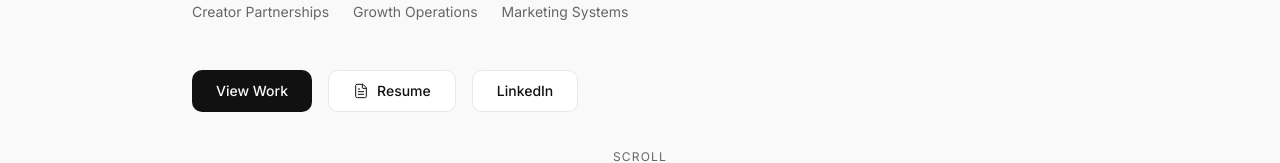
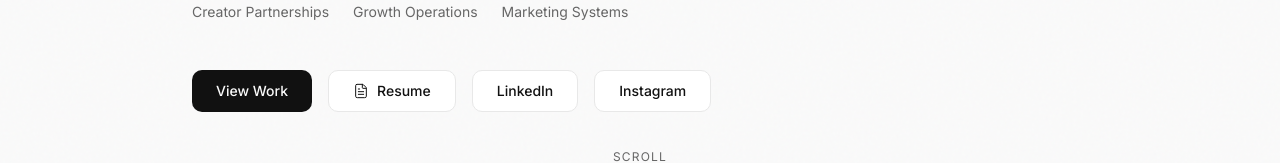
Before and after one commit to harshaldulera/growth-portfolio, a React (Vite) app: page / in a window 1280 px wide. Shown: the part 569-732 px from the top of the page. Built offline with nearby package versions, Linux system fonts and the light colour scheme.

Commit message:
link: add ig on hero section

```diff
--- a/src/sections/Hero.tsx
+++ b/src/sections/Hero.tsx
@@ -92,6 +92,12 @@ export function Hero({ onNavigate }: HeroProps) {
           >
             LinkedIn
           </MagneticButton>
+          <MagneticButton
+            variant="secondary"
+            onClick={() => window.open(SITE.social.instagram, '_blank')}
+          >
+            Instagram
+          </MagneticButton>
         </motion.div>
       </div>
 
```
